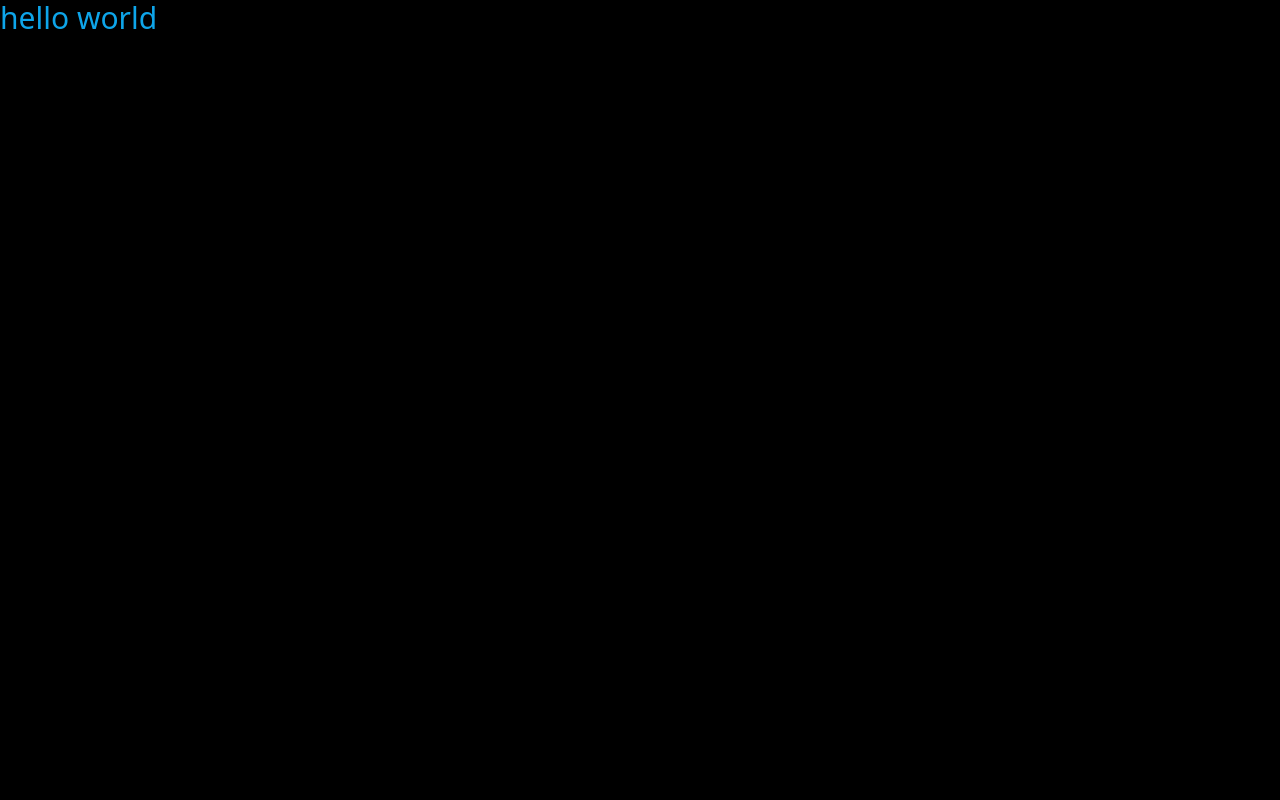
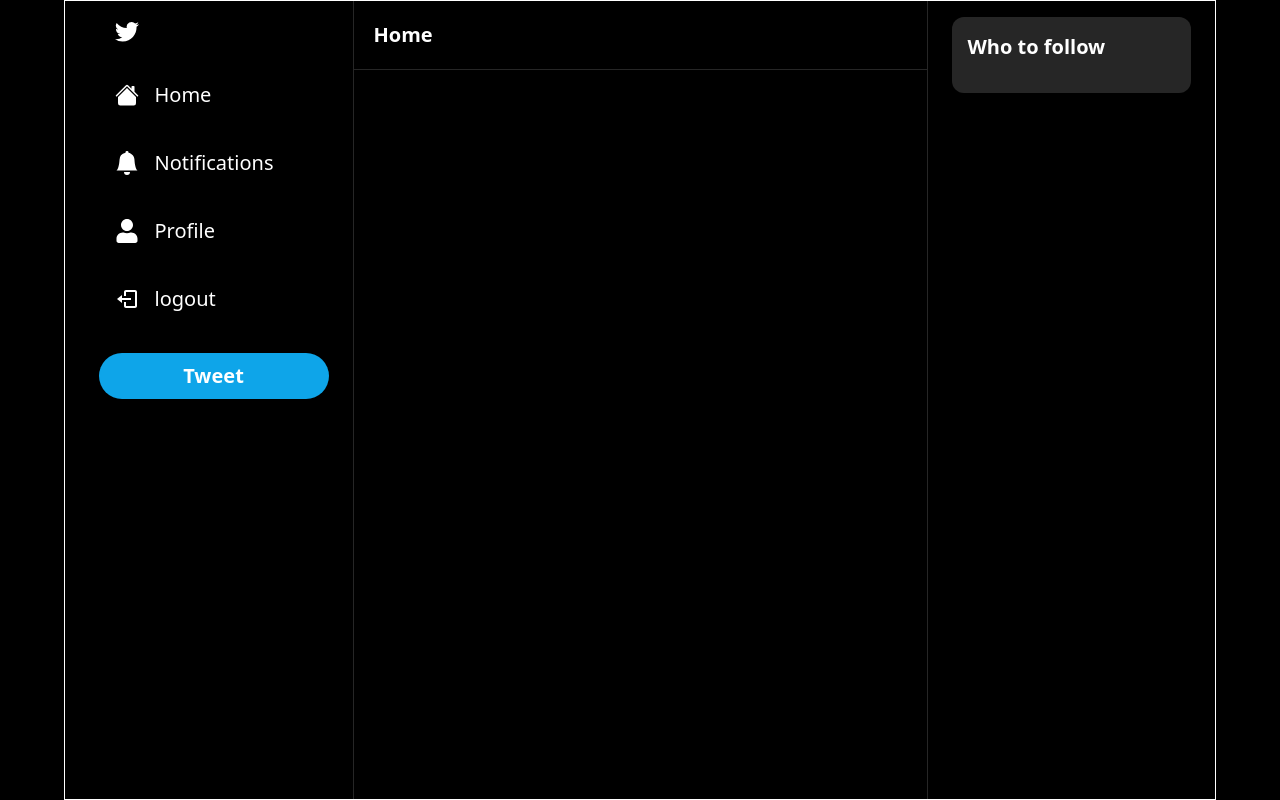
Before and after one commit to bkdragon0228/next-twitter, a Next.js app: page / in a window 1280 px wide. Built offline with nearby package versions, Linux system fonts and the light colour scheme.

Commit message:
feat : layout

```diff
--- /dev/null
+++ b/components/Header.tsx
@@ -0,0 +1,52 @@
+import React, { useCallback } from 'react'
+import {useRouter} from 'next/router'
+import { BiArrowBack } from 'react-icons/bi';
+
+export default function Header({
+    label,
+    showBackArrow
+} : {
+    label? : string
+    showBackArrow? : boolean
+}) {
+
+  const router = useRouter();
+
+  const handleBack = useCallback(() => {
+    router.back();
+  }, [router])
+
+
+  return (
+    <div className='
+      border-b-[1px]
+      border-neutral-800
+      p-5
+    '>
+      <div className='
+        flex
+        flex-row
+        items-center
+        gap-2
+      '>
+      </div>
+      {
+        showBackArrow && (
+          <BiArrowBack
+            onClick={handleBack}
+            color='white'
+            size={20}
+            className='
+             cursor-pointer
+             hover:opacity-70
+             transition
+            '
+          />
+        )
+      }
+      <h1 className='text-white text-xl font-semibold'>
+        {label}
+      </h1>
+    </div>
+  )
+}
--- /dev/null
+++ b/components/Layout.tsx
@@ -0,0 +1,25 @@
+import React, {PropsWithChildren} from 'react'
+import Sidebar from './layout/Sidebar'
+import Followbar from './layout/Followbar'
+
+
+export default function Layout(props : PropsWithChildren) {
+  return (
+    <div className='h-screen bg-black'>
+        <div className='container h-full mx-auto xl:px-30 max-w-6xl border border-white'>
+            <div className='grid grid-cols-4 h-full'>
+                <Sidebar />
+                <div className='
+                    col-span-3
+                    lg:col-span-2
+                    border-x-[1px]
+                    border-neutral-800
+                '>
+                 {props.children}
+                </div>
+                <Followbar />
+            </div>
+        </div>
+    </div>
+  )
+}
--- /dev/null
+++ b/components/layout/Followbar.tsx
@@ -0,0 +1,29 @@
+import React from 'react'
+
+export default function Followbar() {
+  return (
+    <div className='
+        px-6
+        py-4
+        hidden
+        lg:block
+    '>
+        <div className='
+            bg-neutral-800
+            rounded-xl
+            p-4
+        '>
+            <h2 className='
+                text-white
+                text-xl
+                font-semibold
+            '>
+                Who to follow
+            </h2>
+            <div className='flex flex-col gap-6 mt-4'>
+                {/* TODO USER LIST */}
+            </div>
+        </div>
+    </div>
+  )
+}
--- /dev/null
+++ b/components/layout/Sidebar.tsx
@@ -0,0 +1,55 @@
+import React from 'react'
+import SidebarLogo from './SidebarLogo';
+import SidebarItem from './SidebarItem';
+import SidebarTweetButton from './SidebarTweetButton';
+import {BsHouseFill,BsBellFill} from 'react-icons/bs'
+import {FaUser} from 'react-icons/fa'
+import {BiLogOut} from 'react-icons/bi'
+
+
+export default function Sidebar() {
+    const items = [
+        {
+            label : 'Home',
+            href : '/',
+            icon : BsHouseFill
+        },
+        {
+            label : 'Notifications',
+            href : '/notifications',
+            icon : BsBellFill
+        },
+        {
+            label : 'Profile',
+            href : '/user/123',
+            icon : FaUser
+        },
+    ];
+
+  return (
+    <div className='col-span-1 h-full pr-4 md:pr-6'>
+        <div className='flex flex-col items-end'>
+            <div className='space-y-2 lg:w-[230px]'>
+                <SidebarLogo />
+                {
+                    items.map((item) => (
+                        <SidebarItem
+                            key={item.href}
+                            href={item.href}
+                            label={item.label}
+                            icon={item.icon}
+                        />
+                    ))
+                }
+                <SidebarItem
+                    onClick={() => {}}
+                    icon={BiLogOut}
+                    label='logout'
+                />
+                <SidebarTweetButton />
+            </div>
+        </div>
+
+    </div>
+  )
+}
--- /dev/null
+++ b/components/layout/SidebarItem.tsx
@@ -0,0 +1,56 @@
+import React from 'react'
+import { IconType } from 'react-icons'
+
+export default function SidebarItem({
+    href,
+    label,
+    icon : Icon,
+    onClick
+} : {
+    href? : string;
+    label : string;
+    icon : IconType;
+    onClick? : () => void
+}) {
+  return (
+    <div className='flex flex-row items-center'>
+        <div
+            className='
+             relative
+             rounded-full
+             h-14
+             w-14
+             flex
+             items-center
+             justify-center
+             p-4
+             hover:bg-slate-300
+             hover:bg-opacity-10
+             cursor-pointer
+             lg:hidden
+            '
+        >
+            <Icon size={28} color='white' />
+        </div>
+        <div className='
+            relative
+            hidden
+            lg:flex
+            items-center
+            gap-4
+            p-4
+            rounded-full
+            hover:bg-slate-300
+            hover:bg-opacity-30
+            cursor-pointer
+        '>
+            <Icon size={24} color='white'/>
+            <p className='
+                 lg:black text-white text-xl
+            '>
+                {label}
+            </p>
+        </div>
+    </div>
+  )
+}
--- /dev/null
+++ b/components/layout/SidebarLogo.tsx
@@ -0,0 +1,27 @@
+import { useRouter } from 'next/router'
+import { BsTwitter } from 'react-icons/bs'
+import React from 'react'
+
+export default function SidebarLogo() {
+
+    const router = useRouter()
+  return (
+    <div
+        onClick={() => router.push('/')}
+        className='
+        rounded-full
+        h-14
+        w-14
+        p-4
+        flex
+        item-center
+        justify-center
+        hover:bg-blue-300
+        hover:bg-opacity-10
+        cursor-pointer
+        transition
+    '>
+        <BsTwitter size={28} color='white' />
+    </div>
+  )
+}
--- /dev/null
+++ b/components/layout/SidebarTweetButton.tsx
@@ -0,0 +1,53 @@
+import { useRouter } from 'next/router'
+import React from 'react'
+import {FaFeather} from 'react-icons/fa'
+
+export default function SidebarTweetButton() {
+    const router = useRouter()
+  return (
+    <div onClick={() => router.push('/')}>
+        <div
+            className='
+                mt-6
+                lg:hidden
+                rounded-full
+                h-14
+                w-14
+                p-4
+                flex
+                items-center
+                justify-center
+                bg-sky-500
+                hover:bg-opacity-80
+                transition
+                cursor-pointer
+            '
+        >
+            <FaFeather size={24} color='white'/>
+        </div>
+        <div className='
+            mt-6
+            hidden
+            lg:block
+            px-4
+            py-2
+            rounded-full
+            bg-sky-500
+            hover:bg-opacity-90
+            cursor-pointer
+            transition
+        '>
+            <p className='
+                hidden
+                lg:block
+                text-center
+                font-semibold
+                text-white
+                text-[20px]
+            '>
+               Tweet
+            </p>
+        </div>
+    </div>
+  )
+}
--- a/package.json
+++ b/package.json
@@ -17,6 +17,7 @@
     "next": "13.3.0",
     "react": "18.2.0",
     "react-dom": "18.2.0",
+    "react-icons": "^4.8.0",
     "typescript": "5.0.3"
   },
   "devDependencies": {
--- a/pages/_app.tsx
+++ b/pages/_app.tsx
@@ -1,6 +1,11 @@
 import '@/styles/globals.css'
 import type { AppProps } from 'next/app'
+import Layout from '@/components/Layout'
 
 export default function App({ Component, pageProps }: AppProps) {
-  return <Component {...pageProps} />
+  return (
+    <Layout>
+      <Component {...pageProps} />
+    </Layout>
+  )
 }
--- a/pages/index.tsx
+++ b/pages/index.tsx
@@ -1,9 +1,9 @@
-
+import Header from "@/components/Header"
 
 export default function Home() {
   return (
-   <div className="text-3xl text-sky-500">
-    hello world
-   </div>
+   <>
+      <Header label='Home'/>
+   </>
   )
 }
```
Also changed, not shown: 1 other file (tests, documents, lock files or other folders).
